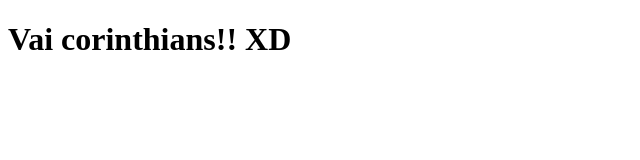
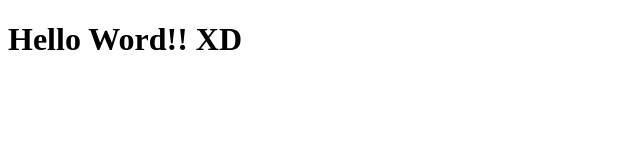
Before and after one commit to LeonardoRuizB/Aula2, a plain HTML site: page index.html in a window 1280 px wide. Shown: the whole page, without its empty margins (0-640 px from the left). Drawn offline with Linux system fonts and the light colour scheme.

Commit message:
alterei o texto

```diff
--- a/index.html
+++ b/index.html
@@ -7,6 +7,6 @@
     <title>Página Feliz :D</title>
 </head>
 <body>
-    <h1>Vai corinthians!! XD</h1>
+    <h1>Hello Word!! XD</h1>
 </body>
 </html>
```
